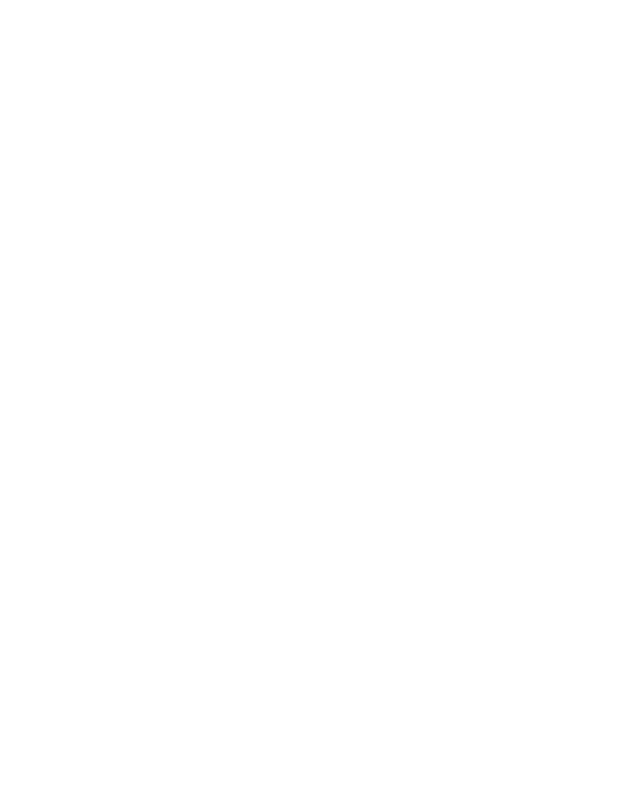
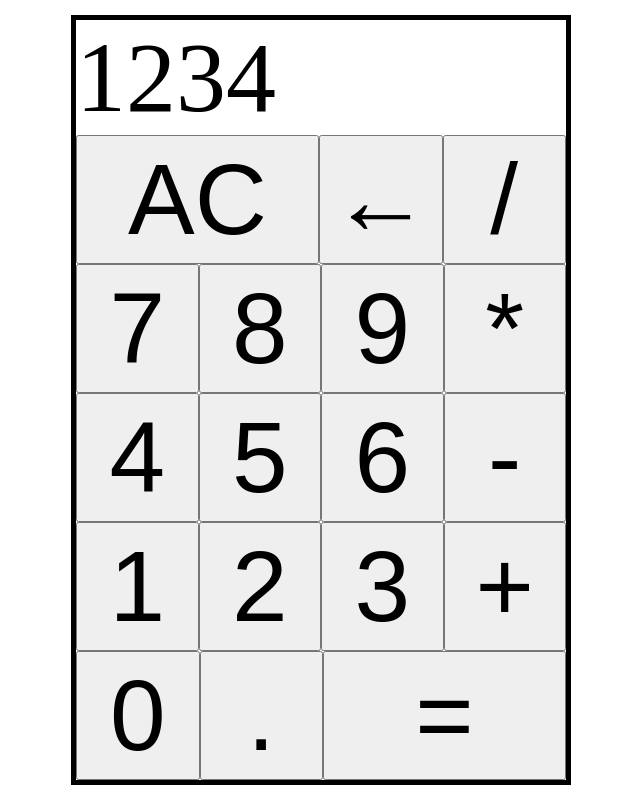
Before and after one commit to nadi726/odin-calculator, a plain HTML site: page index.html in a window 1280 px wide. Shown: the whole page, without its empty margins (319-959 px from the left). Drawn offline with Linux system fonts and the light colour scheme.

Commit message:
Add GUI main structure and design

```diff
--- a/index.html
+++ b/index.html
@@ -8,6 +8,36 @@
     <title>Calculator</title>
 </head>
 <body>
-
+    <div id="calculator">
+        <div class="row">1234</div>
+        <div class="row">
+            <button class = "button-double" id="clear">AC</button>
+            <button id="delete">←</button>
+            <button id="divide">/</button>
+        </div>
+        <div class="row">
+            <button class="num" id="7">7</button>
+            <button class="num" id="8">8</button>
+            <button class="num" id="9">9</button>
+            <button id="multiply">*</button>
+        </div>
+        <div class="row">
+            <button class="num" id="4">4</button>
+            <button class="num" id="5">5</button>
+            <button class="num" id="6">6</button>
+            <button id="subtract">-</button>
+        </div>
+        <div class="row">
+            <button class="num" id="1">1</button>
+            <button class="num" id="2">2</button>
+            <button class="num" id="3">3</button>
+            <button id="add">+</button>
+        </div>
+        <div class="row">
+            <button class="num" id="0">0</button>
+            <button id="decimal-point">.</button>
+            <button class="button-double" id="equal">=</button>
+        </div>
+    </div>
 </body>
 </html>
--- a/styles.css
+++ b/styles.css
@@ -0,0 +1,41 @@
+html, body {
+    height: 100%;
+    margin: 0;
+}
+
+* {
+    font-size: 2.5rem;
+}
+
+body {
+    /* For centering */
+    display: flex;
+    justify-content: center;
+    align-items: center;
+}
+
+#calculator {
+    display: flex;
+    flex-direction: column;
+    border: 5px black solid;
+    box-sizing: border-box;
+    width: 100vw;
+    max-width: 500px; /* Maximum width for the calculator */
+}
+
+.row {
+    display: flex;
+}
+
+button {
+    flex: 1;
+    padding: 5px 0 5px 0;
+    box-sizing: border-box;
+    display: flex;
+    justify-content: center;
+    align-items: center;
+}
+
+.button-double {
+    flex: 2;
+}
```
